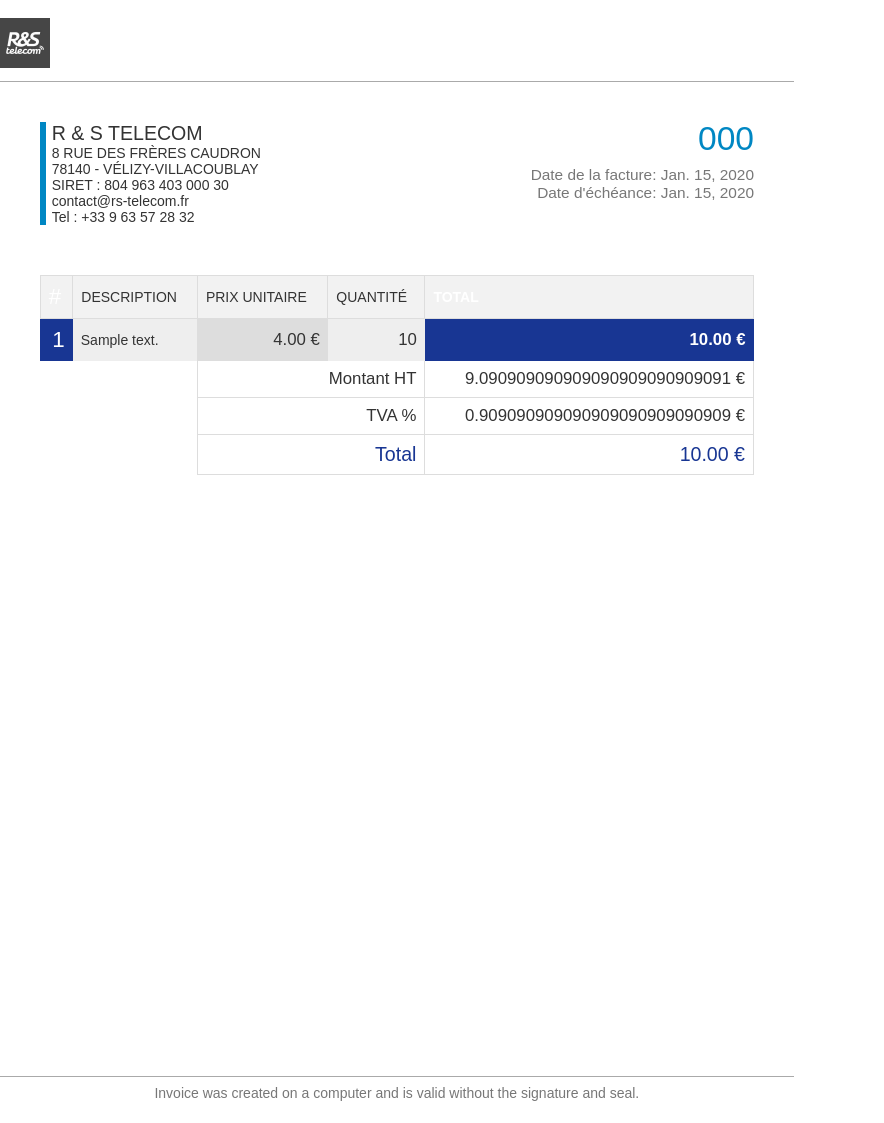
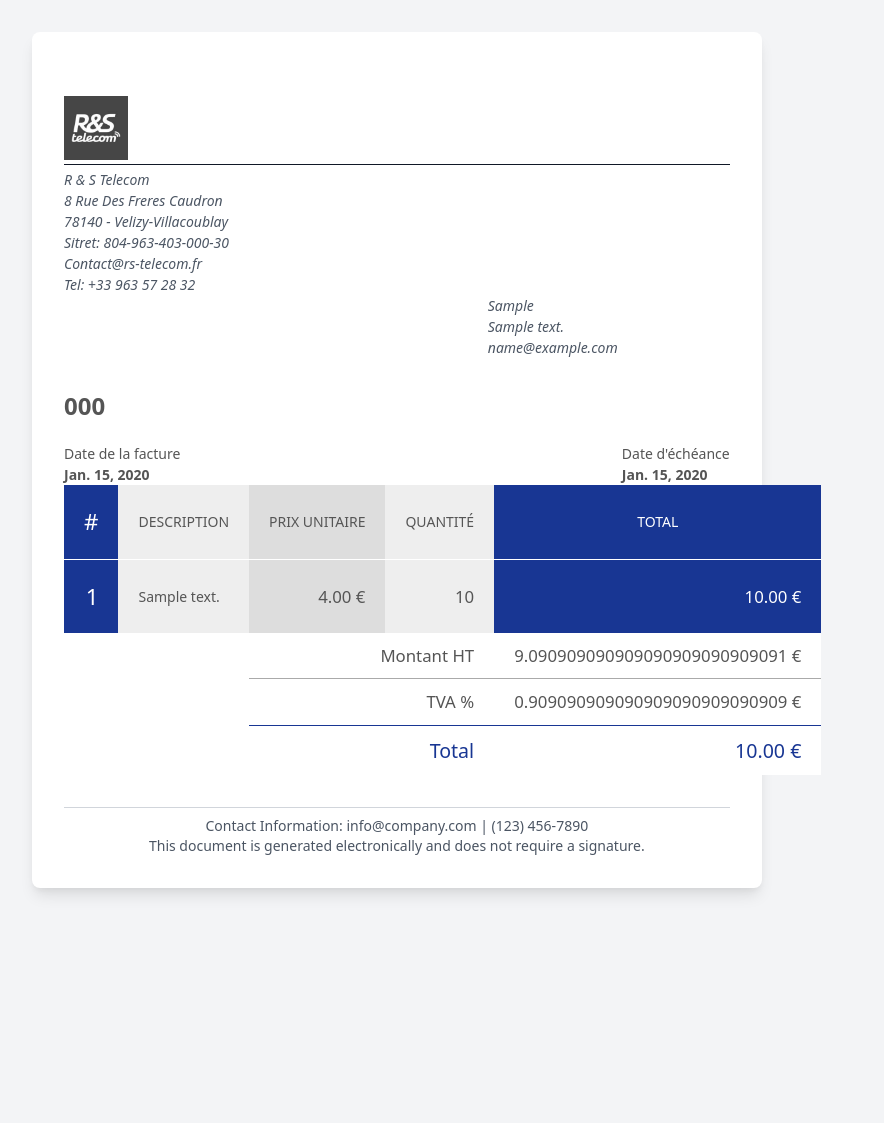
Before and after one commit to Lancineconde/DJANG, a Django app: page /factures/pdf/1/ in a window 1280 px wide. Shown: the whole page, without its empty margins (0-884 px from the left). Run offline with Django 5.2, Linux system fonts and the light colour scheme; tables that the repository leaves empty hold one stand-in row (values such as "Sample post").

Commit message:
pdf: work in progress

```diff
--- a/facturation/factures/templates/factures/pdf_template.html
+++ b/facturation/factures/templates/factures/pdf_template.html
@@ -2,96 +2,55 @@
 {% load static %}
 <html lang="en">
 <head>
-    <meta charset="utf-8">
+    <meta name="viewport" content="width=device-width, initial-scale=1.0" />
     <title>Invoice #{{ invoice_id }}</title>
     <link rel="stylesheet" href="{% static 'css/invoice-template-1.css' %}" media="all" />
-    <style>
-        body {
-            font-family: Arial, sans-serif;
-            margin: 0;
-            padding: 0;
-            color: #333;
-            display: flex;
-            flex-direction: column;
-            min-height: 100vh;
-        }
-        .container {
-            width: 90%;
-            margin: 0 auto;
-            padding: 20px;
-            flex: 1;
-        }
-        .header, .footer {
-            text-align: center;
-            margin-bottom: 20px;
-        }
-        .header h1 {
-            margin: 0;
-        }
-        .invoice-details, .company-details, .client-details, .amount-details {
-            width: 100%;
-            margin-bottom: 20px;
-            border-collapse: collapse;
-        }
-        .invoice-details th, .invoice-details td,
-        .company-details th, .company-details td,
-        .client-details th, .client-details td,
-        .amount-details th, .amount-details td {
-            border: 1px solid #ddd;
-            padding: 8px;
-        }
-        .invoice-details th, .company-details th,
-        .client-details th, .amount-details th {
-            background-color: #f2f2f2;
-            text-align: left;
-        }
-        .amount-details {
-            margin-top: 40px;
-        }
-        .total {
-            font-weight: bold;
-        }
-        .footer {
-            font-size: 12px;
-            margin-top: 20px;
-        }
-        #thanks, #notices {
-            width: 90%;
-            margin: 0 auto;
-            padding: 10px;
-            background: #f2f2f2;
-            border-top: 1px solid #ddd;
-            position: relative;
-        }
-        #notices {
-            margin-top: 10px;
-        }
-        footer {
-            margin-top: auto;
-            text-align: center;
-        }
-    </style>
+    <link href="https://cdn.jsdelivr.net/npm/tailwindcss@2.2.19/dist/tailwind.min.css" rel="stylesheet" />
 </head>
-<body>
-    <header class="clearfix">
-        <div id="logo">
-            <img src="{% static 'img/logo.jpg' %}" style="width: 50px; height:50px">
+
+
+<body class="bg-gray-100 p-8">
+    <div class="mx-auto max-w-4xl rounded-lg bg-white p-8 shadow-lg">
+
+        <div class="mt-8 items-center justify-between">
+            <div>
+                <img src="http://localhost:8000/static/img/logo.jpg" alt="Company Logo" class="mb-1 h-16" />
+                <div class="border-t border-gray-900"></div>
+                <address class="mt-1 text-gray-600">
+                  R & S Telecom<br />
+                  8 Rue Des Freres Caudron<br />
+                  78140 - Velizy-Villacoublay<br />
+                  Sitret: 804-963-403-000-30 <br />
+                  Contact@rs-telecom.fr <br />
+                  Tel: +33 963 57 28 32 <br />
+                </address>
+            </div>
         </div>
-    </header>
-    <main class="container">
-        <div id="details" class="clearfix">
-            <div id="client">
-                <h2 class="name">R & S TELECOM</h2>
-                <div>8 RUE DES FRÈRES CAUDRON</div>
-                <div>78140 - VÉLIZY-VILLACOUBLAY</div>
-                <div>SIRET : 804 963 403 000 30</div>
-                <div>contact@rs-telecom.fr</div>
-                <div>Tel : +33 9 63 57 28 32</div>
+
+        <div class="flex justify-between">
+            <div></div>
+            <address class="mr-28 text-gray-600">
+            {{ customer }}<br />
+            {{ billing_address }}<br />
+            {{ customer_email }}<br />
+            </address>
+        </div>
+        <h1 class="mt-8 text-2xl font-bold"> {{ invoice_id }}</h1>
+        <br>
+
+        <div class="flex justify-between">
+            <div>
+              <label>Date de la facture</label>
+              <br>
+              <b>{{ date }}</b>
+              <br>
             </div>
-            <div id="invoice">
-                <h1>{{ invoice_id }}</h1>
-                <div class="date">Date de la facture: {{ date }}</div>
-                <div class="date">Date d'échéance: {{ due_date }}</div>
+
+            <div>
+              <label>Date d'échéance</label>
+              <br>
+              <b>{{ due_date }}</b>
+              <br>
             </div>
         </div>
 
@@ -134,9 +93,14 @@
                 </tr>
             </tfoot>
         </table>
-    </main>
-    <footer>
-        Invoice was created on a computer and is valid without the signature and seal.
-    </footer>
-</body>
+
+        <div class="mt-8">
+            <div class="border-t border-gray-300"></div>
+            <div class="mt-2 text-center text-sm text-gray-600">
+              Contact Information: info@company.com | (123) 456-7890<br />
+              This document is generated electronically and does not require a signature.
+            </div>
+        </div>
+    </div>
+  </body>
 </html>
```
